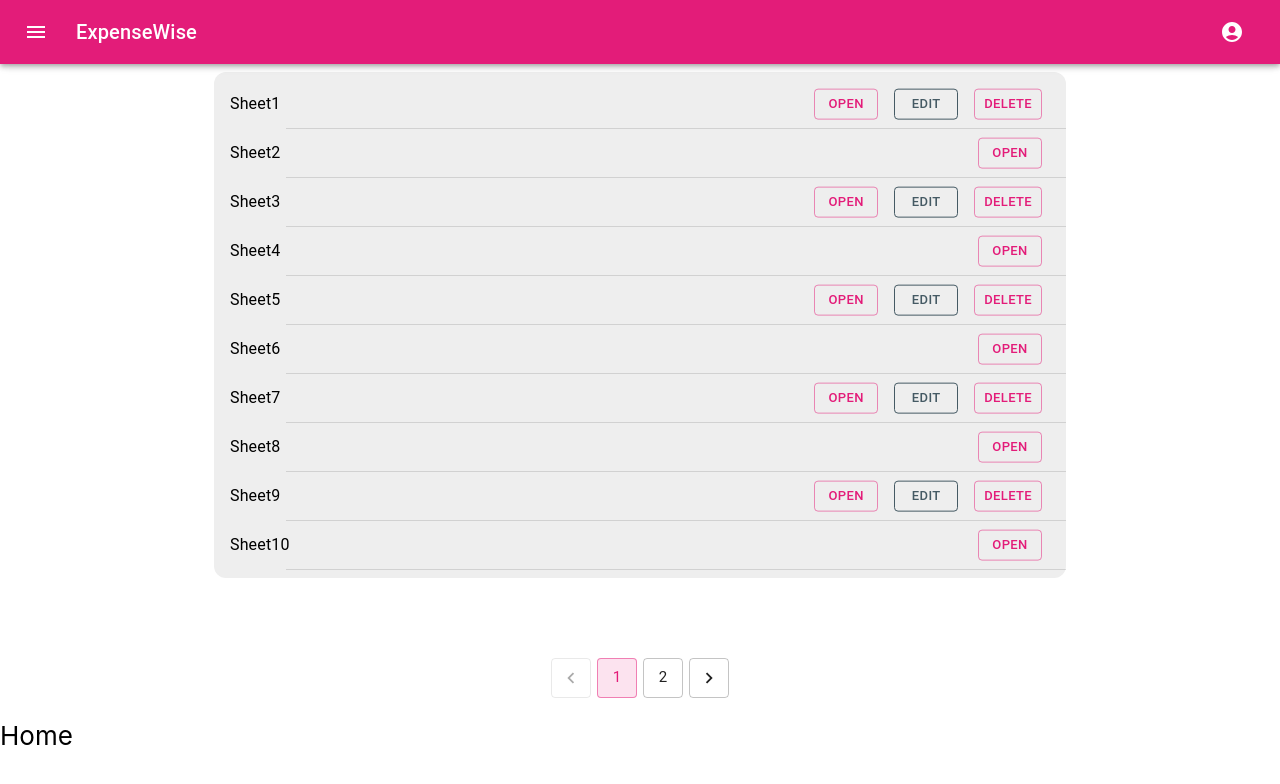
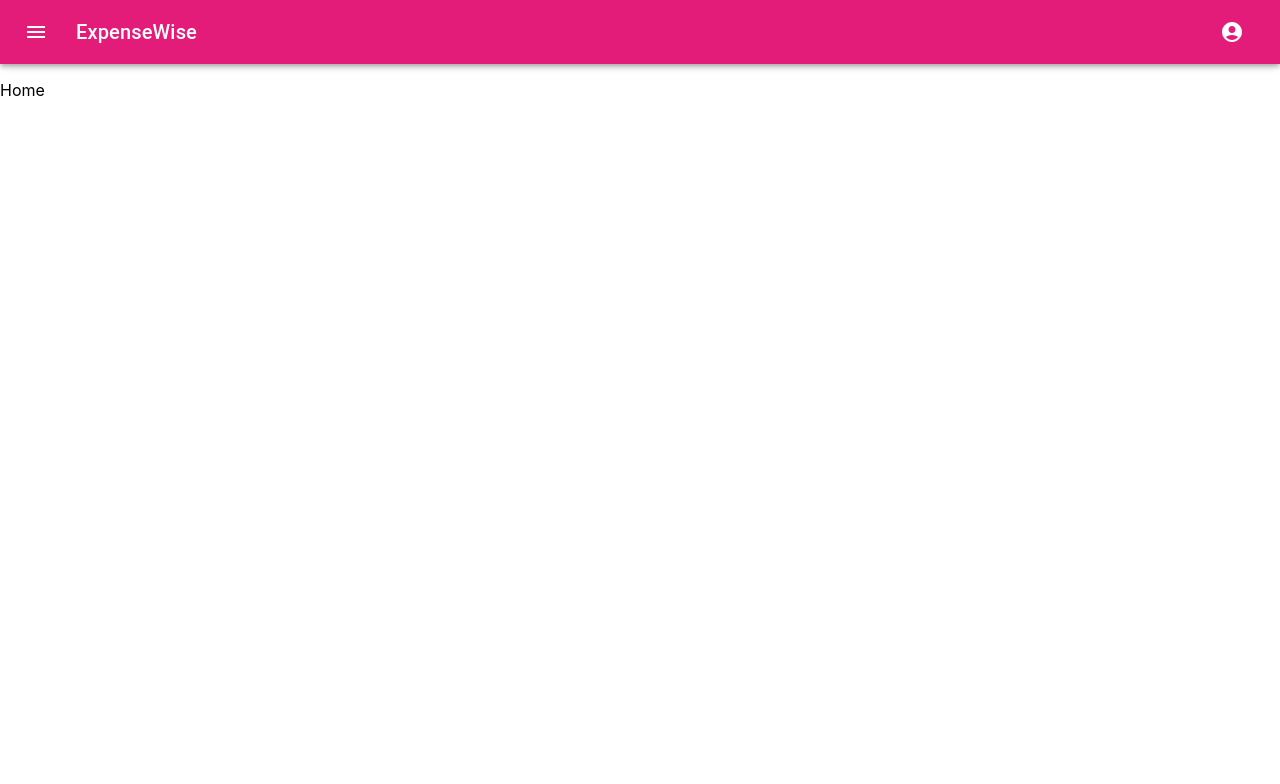
Before and after one commit to masonomare1/expensewise, a React (Create React App) app in the folder client/: page / in a window 1280 px wide. Shown: the top 784 px of the page. Built offline with nearby package versions, Linux system fonts and the light colour scheme.

Commit message:
resolve merge conflicts

```diff
--- a/client/src/App.tsx
+++ b/client/src/App.tsx
@@ -7,7 +7,6 @@ import About from "components/about/About";
 import Expense from "components/expense/Expense";
 import Home from "components/home/Home";
 import NavBar from "components/common/layouts/navbar/Navbar";
-import Sheet from "components/sheet/Sheet";
 
 import "App.css";
 
@@ -16,16 +15,15 @@ const App = () => {
     <ThemeProvider theme={theme}>
       <header className="App-header">
         <NavBar />
-        <div className="App-body">
-          <Sheets />
-        </div>
+      </header>
+      <div className="App-body">
         <Routes>
           <Route path="/" element={<Home />} />
-          <Route path="/sheets" element={<Sheet />} />
+          <Route path="/sheets" element={<Sheets />} />
           <Route path="/expenses" element={<Expense />} />
           <Route path="/about" element={<About />} />
         </Routes>
-      </header>
+      </div>
     </ThemeProvider>
   );
 };
--- a/client/src/components/sheet/Sheet.tsx
+++ /dev/null
@@ -1,7 +0,0 @@
-import React from "react";
-
-const Sheet = () => {
-  return <div>Sheet</div>;
-};
-
-export default Sheet;
```
